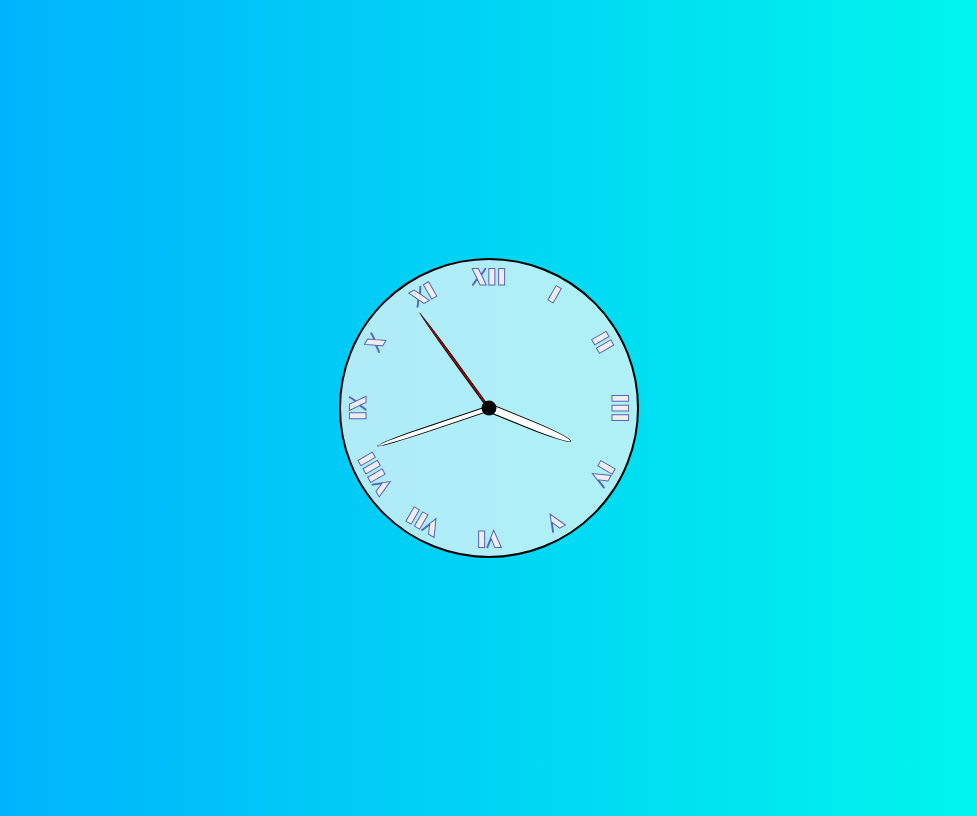
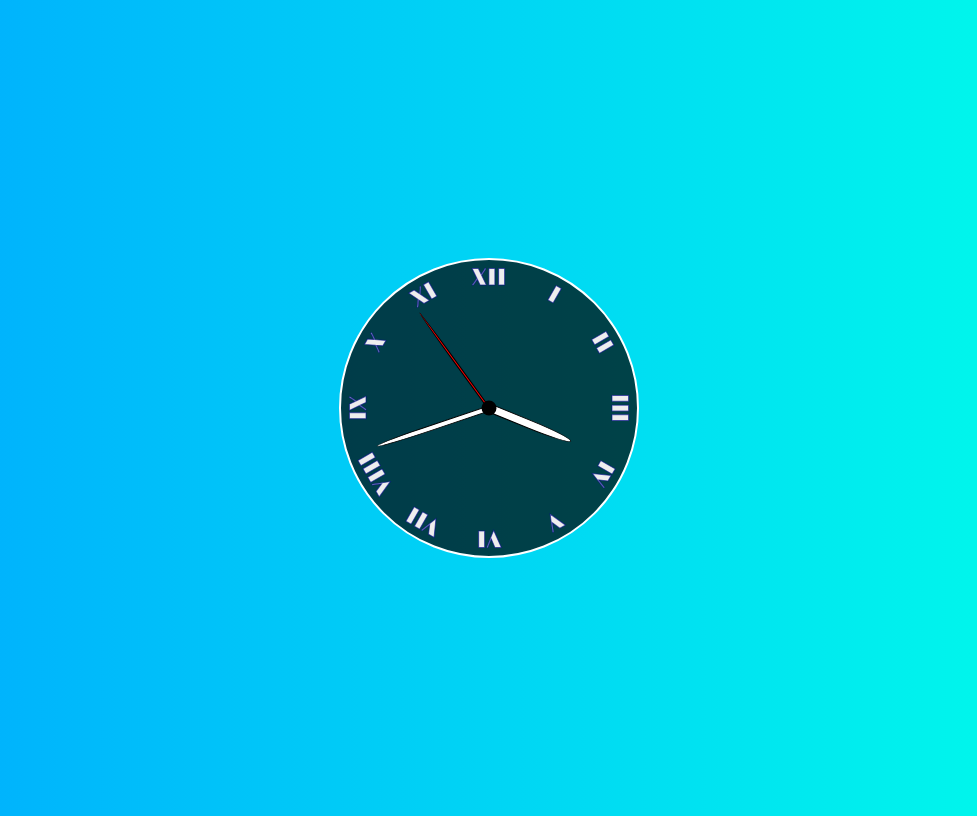
Before and after one commit to iamunhoz/analog-clock, a plain HTML site: page index.html in a window 1280 px wide. Shown: the whole page, without its empty margins (151-1128 px from the left). Drawn offline with nearby package versions, Linux system fonts and the light colour scheme.

Commit message:
clock background

```diff
--- a/src/index.css
+++ b/src/index.css
@@ -13,9 +13,9 @@
 #clock {
 	width: 300px;
 	height: 300px;
-	background-color: rgba(250, 250, 250, .7);
+	background-color: rgba(0, 0, 0, .7);
 	border-radius: 50%;
-	border: 2px solid black;
+	border: 2px solid white;
 	position: relative;
 }
 .number {
```
